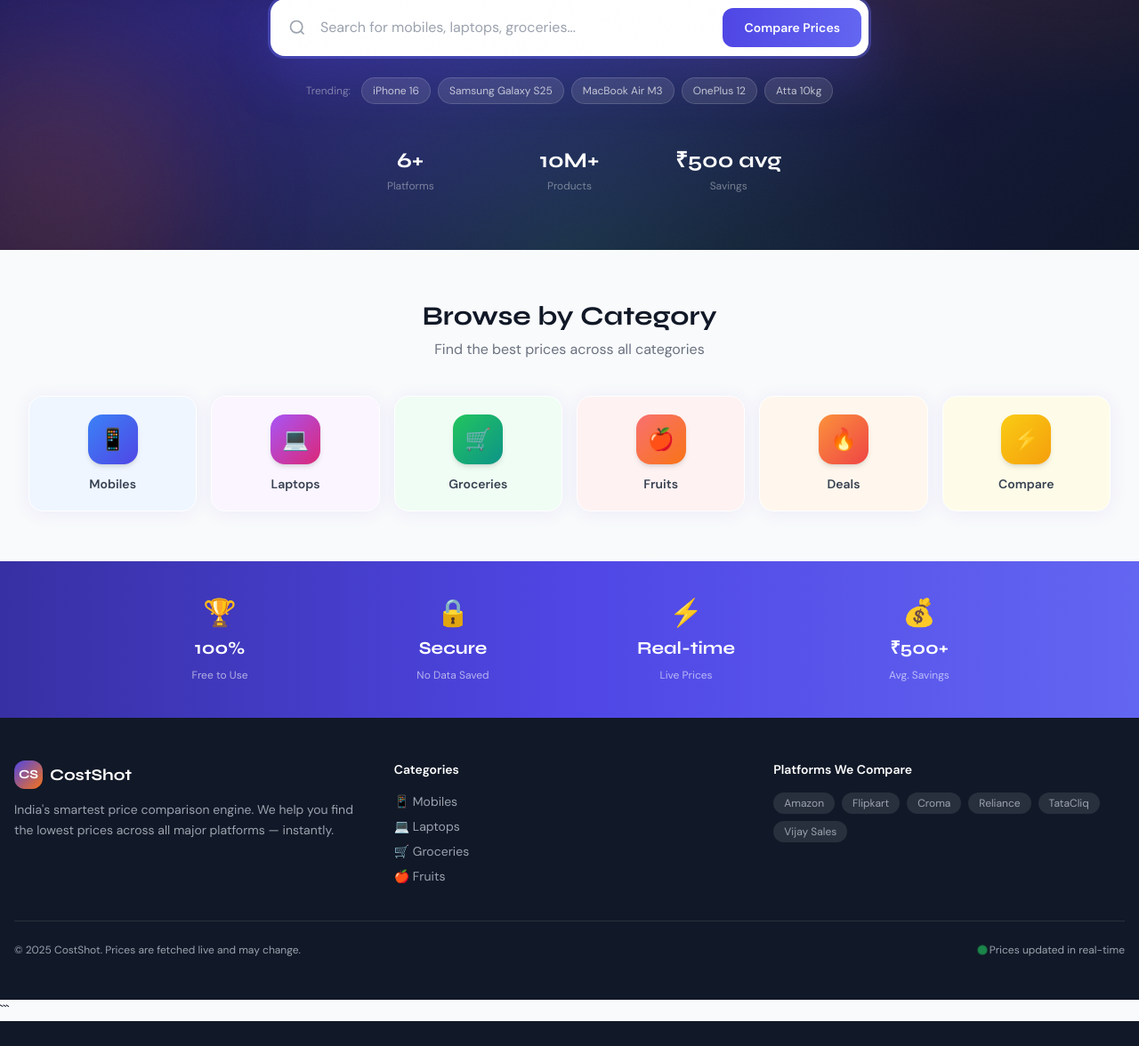
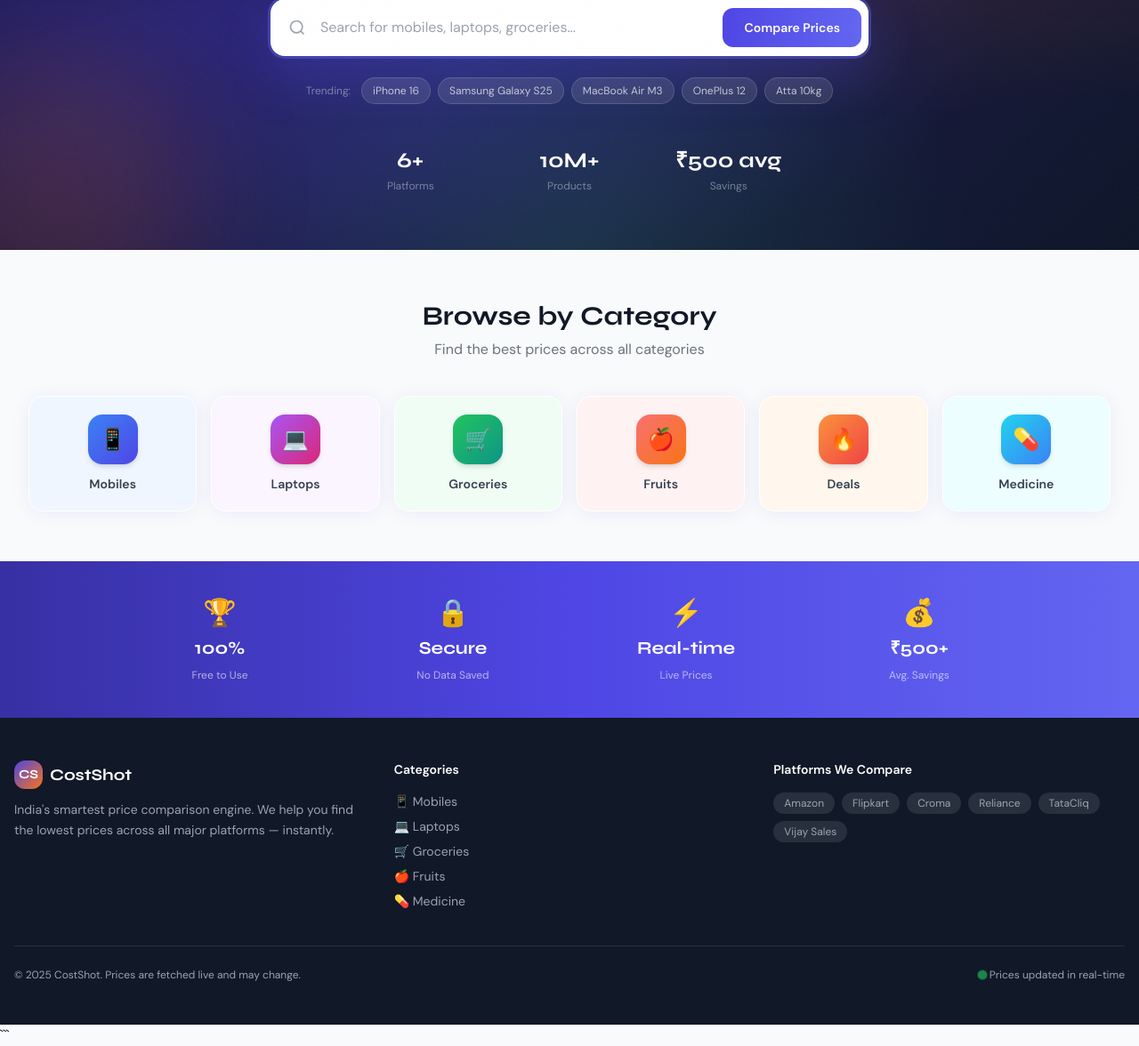
Before and after one commit to sanjux-xx/YOYO, a Flask app: page / in a window 1280 px wide. Shown: the part 360-1536 px from the top of the page at 89% size. Before the commit the page ends 1508 px from the top, so only its background shows below. Run offline with Flask 3, Linux system fonts and the light colour scheme; some libraries are stand-ins or nearby versions.

Commit message:
new category

```diff
--- a/app.py
+++ b/app.py
@@ -346,10 +346,11 @@ def index():
 def category_page(category_name):
 
     category_rules = {
-        "mobiles": "mobile phone",
-        "laptops": "laptop",
-        "fruits": "fresh fruits",
-        "groceries": "grocery items"
+    "mobiles": "mobile phone",
+    "laptops": "laptop",
+    "fruits": "fresh fruits",
+    "groceries": "grocery items",
+    "medicine": "medicine tablets online India"
     }
 
     if category_name not in category_rules:
--- a/templates/category.html
+++ b/templates/category.html
@@ -98,7 +98,7 @@
           <span class="text-white/80">{{ category|title }}</span>
         </div>
         <h1 class="font-display text-3xl font-bold text-white">
-          {% if category == 'mobiles' %}📱{% elif category == 'laptops' %}💻{% elif category == 'groceries' %}🛒{% elif category == 'fruits' %}🍎{% else %}🔍{% endif %}
+          {% if category == 'mobiles' %}📱{% elif category == 'laptops' %}💻{% elif category == 'groceries' %}🛒{% elif category == 'fruits' %}🍎{% elif category == 'medicine' %}💊{% else %}🔍{% endif %}
           {{ category|title }}
         </h1>
         {% if products %}
@@ -400,6 +400,7 @@
         <a href="/" class="hover:text-white transition">Home</a>
         <a href="/category/mobiles" class="hover:text-white transition">Mobiles</a>
         <a href="/category/laptops" class="hover:text-white transition">Laptops</a>
+        <a href="/category/medicine" class="hover:text-white transition">Medicine</a>
         <div class="flex items-center gap-1 text-gray-500">
           <span class="w-1.5 h-1.5 rounded-full bg-green-400 pulse-dot"></span>
           Prices live
--- a/templates/index.html
+++ b/templates/index.html
@@ -281,7 +281,7 @@
         {'name':'Groceries', 'url':'groceries', 'icon':'🛒', 'color':'from-green-500 to-teal-600',    'bg':'bg-green-50'},
         {'name':'Fruits',    'url':'fruits',    'icon':'🍎', 'color':'from-red-400 to-orange-500',    'bg':'bg-red-50'},
         {'name':'Deals',     'url':'mobiles',   'icon':'🔥', 'color':'from-orange-400 to-red-500',    'bg':'bg-orange-50'},
-        {'name':'Compare',   'url':'mobiles',   'icon':'⚡', 'color':'from-yellow-400 to-amber-500',  'bg':'bg-yellow-50'},
+        {'name':'Medicine', 'url':'medicine',   'icon':'💊', 'color':'from-cyan-400 to-blue-500',     'bg':'bg-cyan-50'},
       ] %}
       <a href="/category/{{ cat.url }}" class="cat-card {{ cat.bg }} rounded-2xl p-5 flex flex-col items-center gap-3 shadow-card border border-white">
         <div class="w-14 h-14 rounded-2xl bg-gradient-to-br {{ cat.color }} flex items-center justify-center text-2xl shadow-md">{{ cat.icon }}</div>
@@ -324,6 +324,7 @@
             <li><a href="/category/laptops"   class="hover:text-white transition">💻 Laptops</a></li>
             <li><a href="/category/groceries" class="hover:text-white transition">🛒 Groceries</a></li>
             <li><a href="/category/fruits"    class="hover:text-white transition">🍎 Fruits</a></li>
+            <li><a href="/category/medicine"  class="hover:text-white transition">💊 Medicine</a></li>
           </ul>
         </div>
         <div>
```
